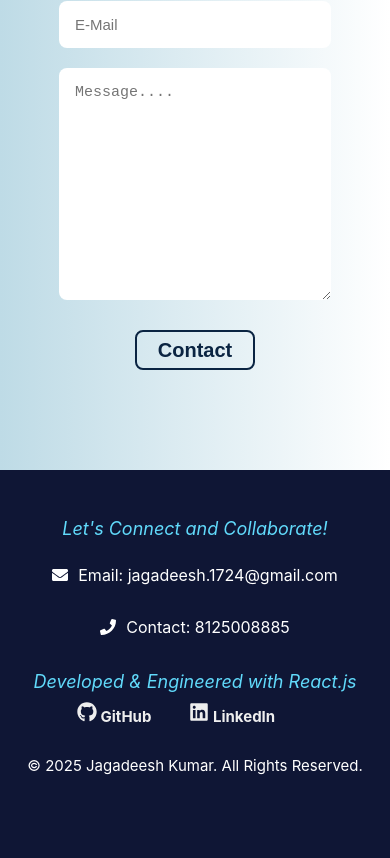
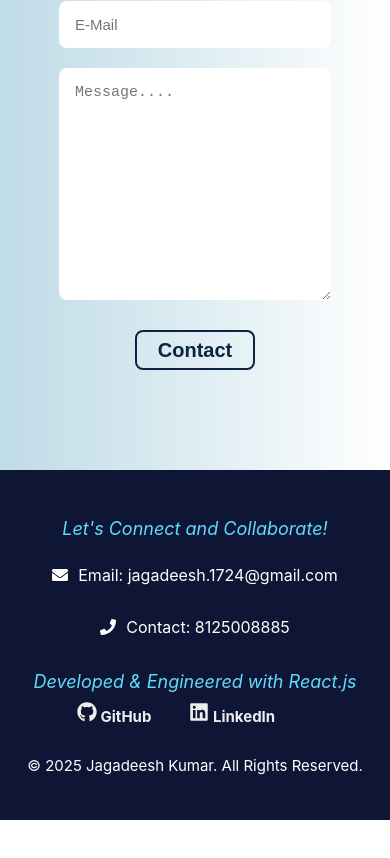
Before and after one commit to Jagadeesh-Kmr/Portfolio, a React (Create React App) app: page / in a window 390 px wide. Shown: the part 2458-3316 px from the top of the page. After the commit the page ends 3278 px from the top, so only its background shows below. Built offline with nearby package versions, Linux system fonts and the light colour scheme.

Commit message:
Updated project

```diff
--- a/src/components/Footer/index.css
+++ b/src/components/Footer/index.css
@@ -85,7 +85,7 @@
         flex-direction: column;
         text-align: center;
         height: 250px;
-        padding-bottom: 100px;
+        padding-bottom: 40px;
     }
 
     .footer-left {
```
